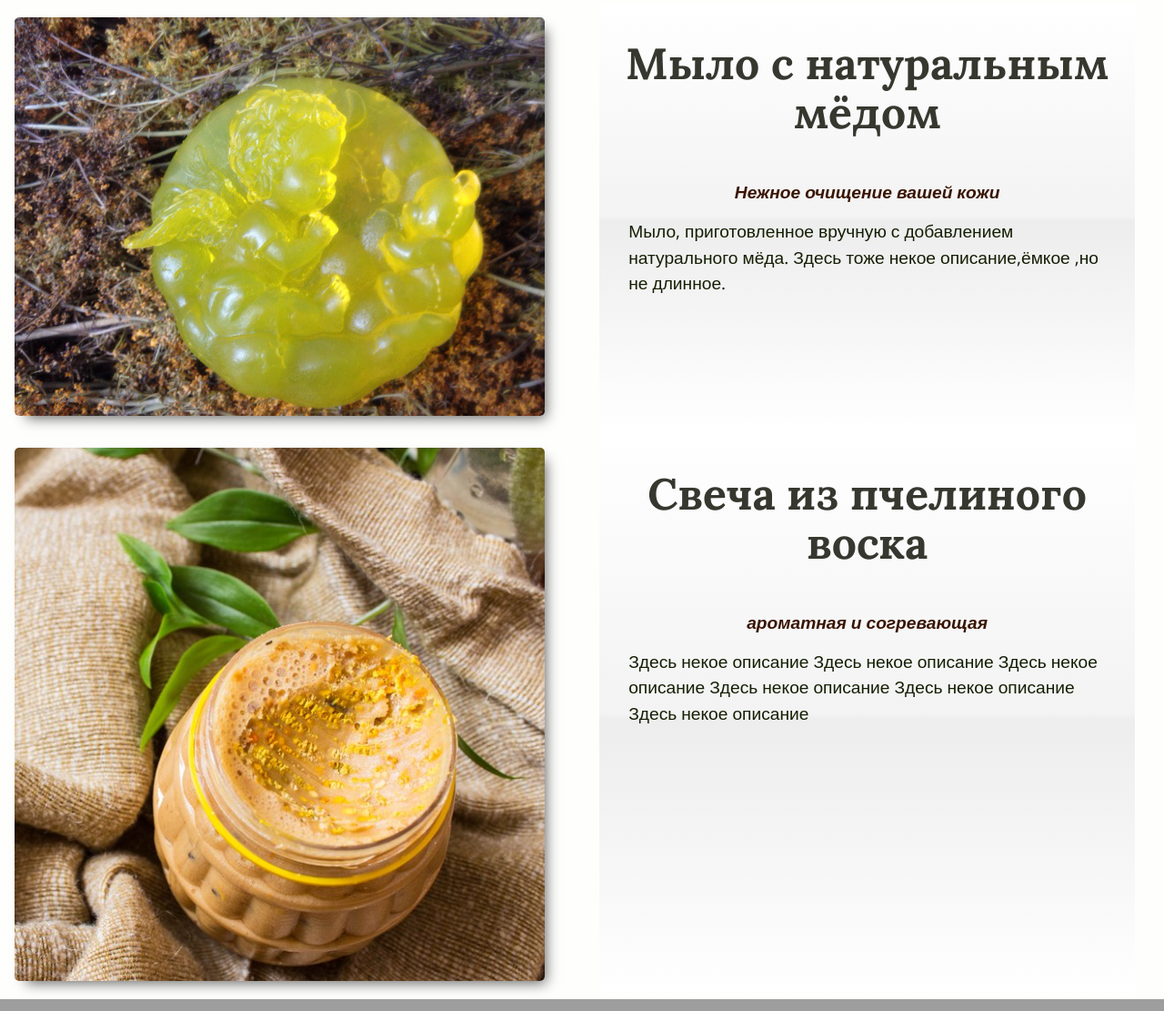
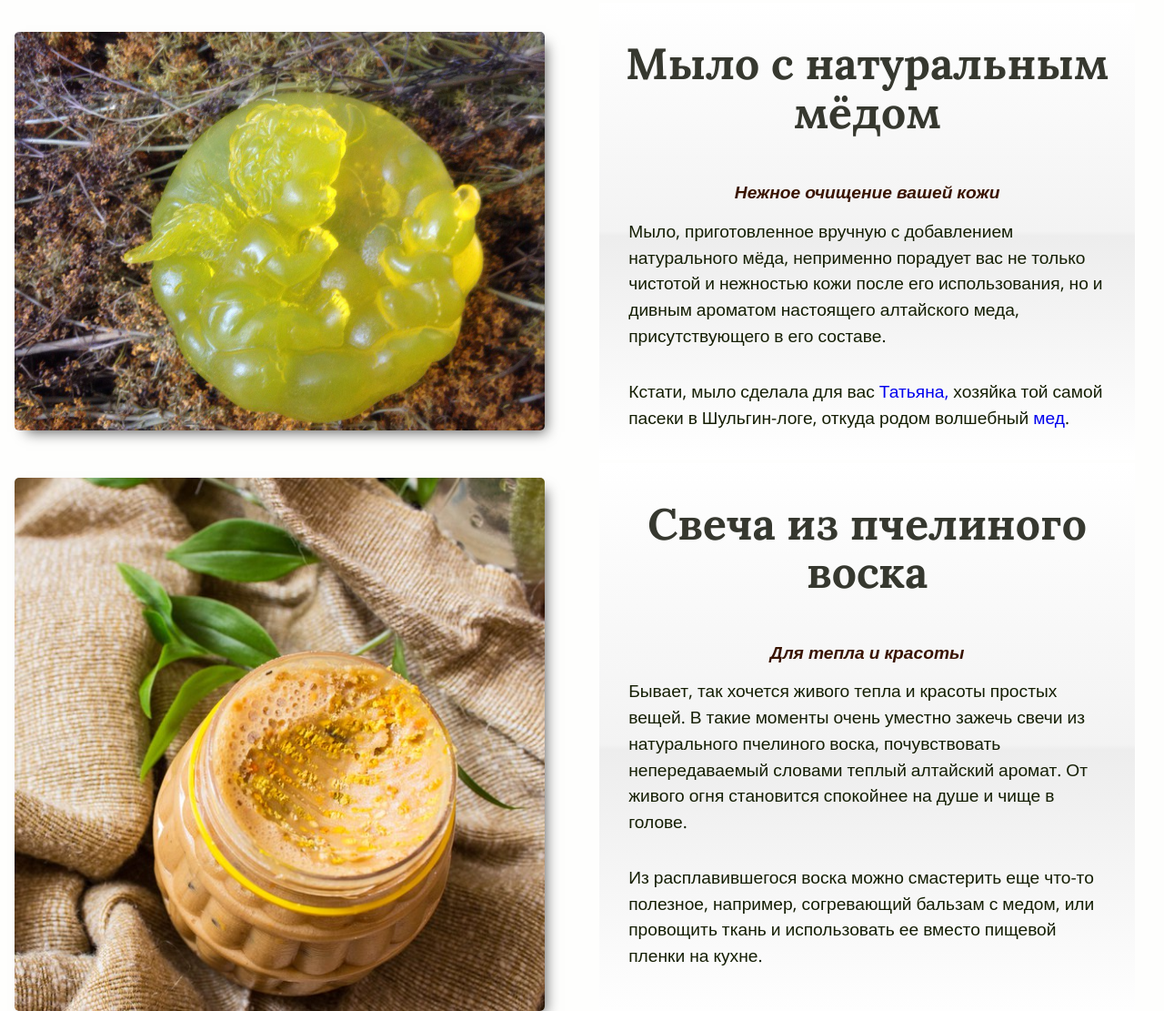
Before and after one commit to SashaKa/Honey_page, a website: page build/index.html in a window 1280 px wide. Shown: the part 5036-6147 px from the top of the page at 91% size. Drawn offline with nearby package versions, Linux system fonts and the light colour scheme; grey boxes are pictures that could not be loaded.

Commit message:
description

```diff
--- a/build/index.html
+++ b/build/index.html
@@ -134,19 +134,20 @@
                 <div class="about-product">
                     <h2 class="title-product">Мыло с натуральным мёдом</h2>
                     <h4 class="annotation-product">Нежное очищение вашей кожи</h4>
-                    <p class="describe-product">Мыло, приготовленное вручную с добавлением натурального мёда. Здесь тоже некое описание,ёмкое ,но не
-                        длинное. </p>
+                    <p class="describe-product">Мыло, приготовленное вручную с добавлением натурального мёда, неприменно порадует вас не только чистотой и нежностью кожи после его использования, но и дивным ароматом настоящего алтайского меда, присутствующего в его составе.</p>
+                    <p class="describe-product">Кстати, мыло сделала для вас <a href="#altai" class="describe-product-link">Татьяна,</a> хозяйка той самой пасеки в Шульгин-логе, откуда родом волшебный <a href="#assortment" class="describe-product-link">мед</a>.
+                    </p>
                 </div>
             </div>
             <div class="wrap-block">
                 <div class="wrap-img">
-                    <img class="product-img" src="img/honey2.jpg" width="448" height="299" alt="">
+                    <img class="product-img" src="img/honey2.jpg" width="448" height="299" alt="svechi iz voska">
                 </div>
                 <div class="about-product">
                     <h2 class="title-product">Свеча из пчелиного воска</h2>
-                    <h4 class="annotation-product">ароматная и согревающая</h4>
-                    <p class="describe-product">Здесь некое описание Здесь некое описание Здесь некое описание Здесь некое описание Здесь некое описание
-                        Здесь некое описание</p>
+                    <h4 class="annotation-product">Для тепла и красоты</h4>
+                    <p class="describe-product">Бывает, так хочется живого тепла и красоты простых вещей. В такие моменты очень уместно зажечь свечи из натурального пчелиного воска, почувствовать непередаваемый словами теплый алтайский аромат. От живого огня становится спокойнее на душе и чище в голове.</p>
+                    <p class="describe-product">Из расплавившегося воска можно смастерить еще что-то полезное, например, согревающий бальзам с медом, или провощить ткань и использовать ее вместо пищевой пленки на кухне.</p>
                 </div>
             </div>
         </section>
@@ -181,7 +182,7 @@
         <section id="distributers">
             <h2 class="distributers-title">Мед можно купить, связавшись</h2>
             <div class="distributer-wrap">
-                <div class="distributer-card">
+                <div class="distributer-card" id="altai">
                     <p class="title-city">в Горно-Алтайске</p>
                     <p class="distributer-name">с Татьяной</p>
                     <img class="city-avatar" src="img/Tanya.jpg" alt="Татьяна Ганова">
```
